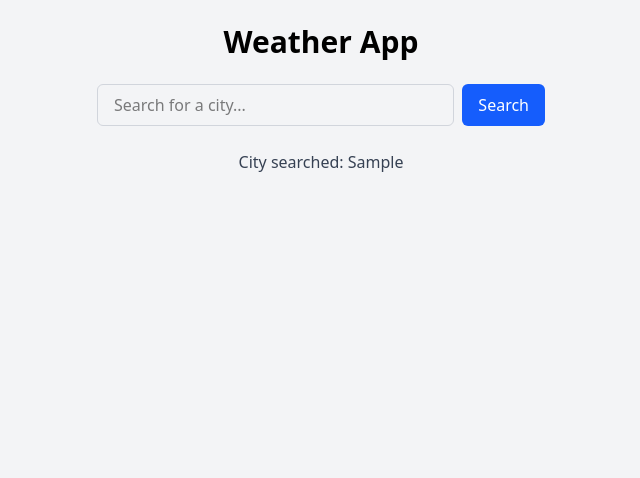
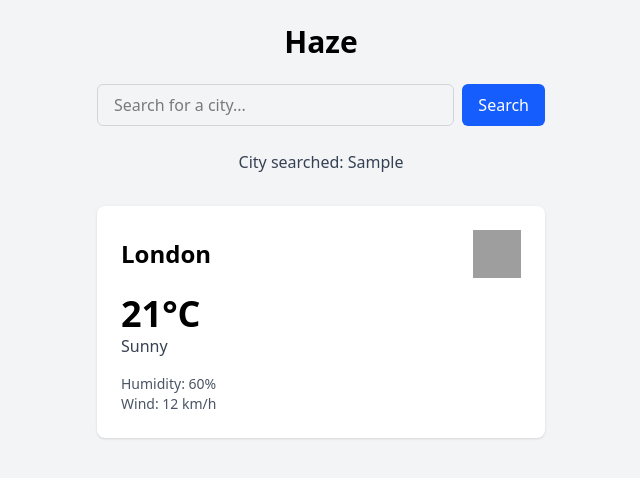
Before and after one commit to andris811/Haze-Weather, a Next.js app: page / in a window 1280 px wide. Both pictures are taken after typing "Sample" into the empty fields and a click on the button "Search". Shown: the top 478 px of the page, without its empty margins (319-959 px from the left). Built offline with nearby package versions, Linux system fonts and the light colour scheme; grey boxes are pictures that could not be loaded.

Commit message:
added test weather data

```diff
--- a/src/app/layout.tsx
+++ b/src/app/layout.tsx
@@ -13,7 +13,7 @@ const geistMono = Geist_Mono({
 });
 
 export const metadata: Metadata = {
-  title: "Weather",
+  title: "Haze Weather",
   description: "Generated by create next app",
 };
 
--- a/src/app/page.tsx
+++ b/src/app/page.tsx
@@ -1,21 +1,32 @@
-'use client';
+"use client";
 
-import { useState } from 'react';
-import SearchBar from '@/components/SearchBar';
+import { useState } from "react";
+import SearchBar from "@/components/SearchBar";
+import CurrentWeatherCard from "@/components/CurrentWeatherCard";
 
 export default function Home() {
-  const [city, setCity] = useState('');
+  const [city, setCity] = useState("");
 
   const handleSearch = (searchCity: string) => {
     setCity(searchCity);
     // I'll later trigger weather fetch here
   };
 
+  const mockWeather = {
+    city: "London",
+    temperature: 21,
+    description: "Sunny",
+    humidity: 60,
+    windSpeed: 12,
+    icon: "01d",
+  };
+
   return (
     <main className="min-h-screen bg-gray-100 p-6 text-center">
-      <h1 className="text-3xl font-bold mb-4">Weather App</h1>
+      <h1 className="text-3xl font-bold mb-4">Haze</h1>
       <SearchBar onSearch={handleSearch} />
       <p className="mt-6 text-gray-700">City searched: {city}</p>
+      {city && <CurrentWeatherCard data={mockWeather} />}
     </main>
   );
 }
--- /dev/null
+++ b/src/components/CurrentWeatherCard.tsx
@@ -0,0 +1,29 @@
+type WeatherData = {
+  city: string;
+  temperature: number;
+  description: string;
+  humidity: number;
+  windSpeed: number;
+  icon: string;
+};
+
+export default function CurrentWeatherCard({ data }: { data: WeatherData }) {
+  return (
+    <div className="bg-white p-6 rounded-lg shadow mt-8 max-w-md mx-auto text-left">
+      <div className="flex justify-between items-center mb-4">
+        <h2 className="text-2xl font-semibold">{data.city}</h2>
+        <img
+          src={`https://openweathermap.org/img/wn/${data.icon}@2x.png`}
+          alt={data.description}
+          className="w-12 h-12"
+        />
+      </div>
+      <p className="text-4xl font-bold">{data.temperature}°C</p>
+      <p className="text-gray-700 capitalize">{data.description}</p>
+      <div className="mt-4 text-sm text-gray-600">
+        <p>Humidity: {data.humidity}%</p>
+        <p>Wind: {data.windSpeed} km/h</p>
+      </div>
+    </div>
+  );
+}
```
